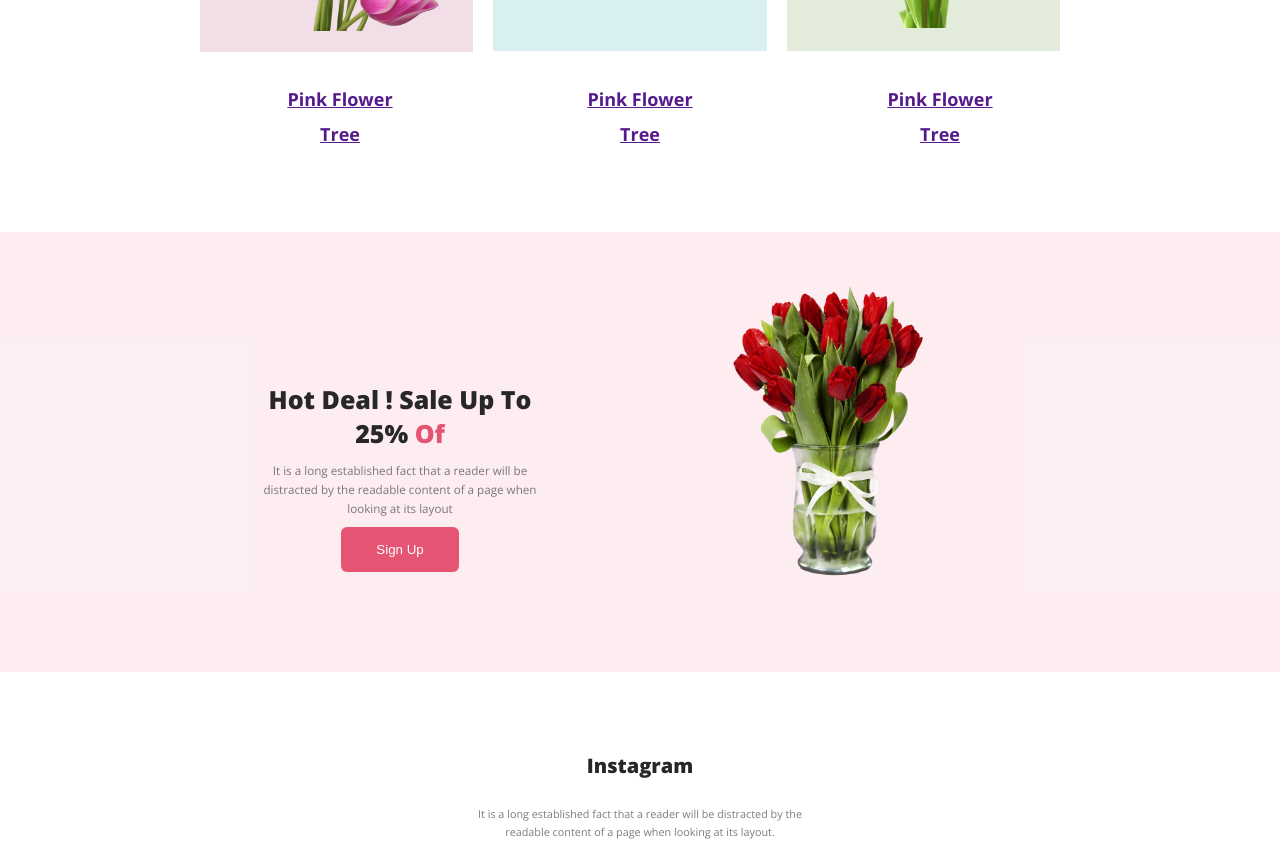
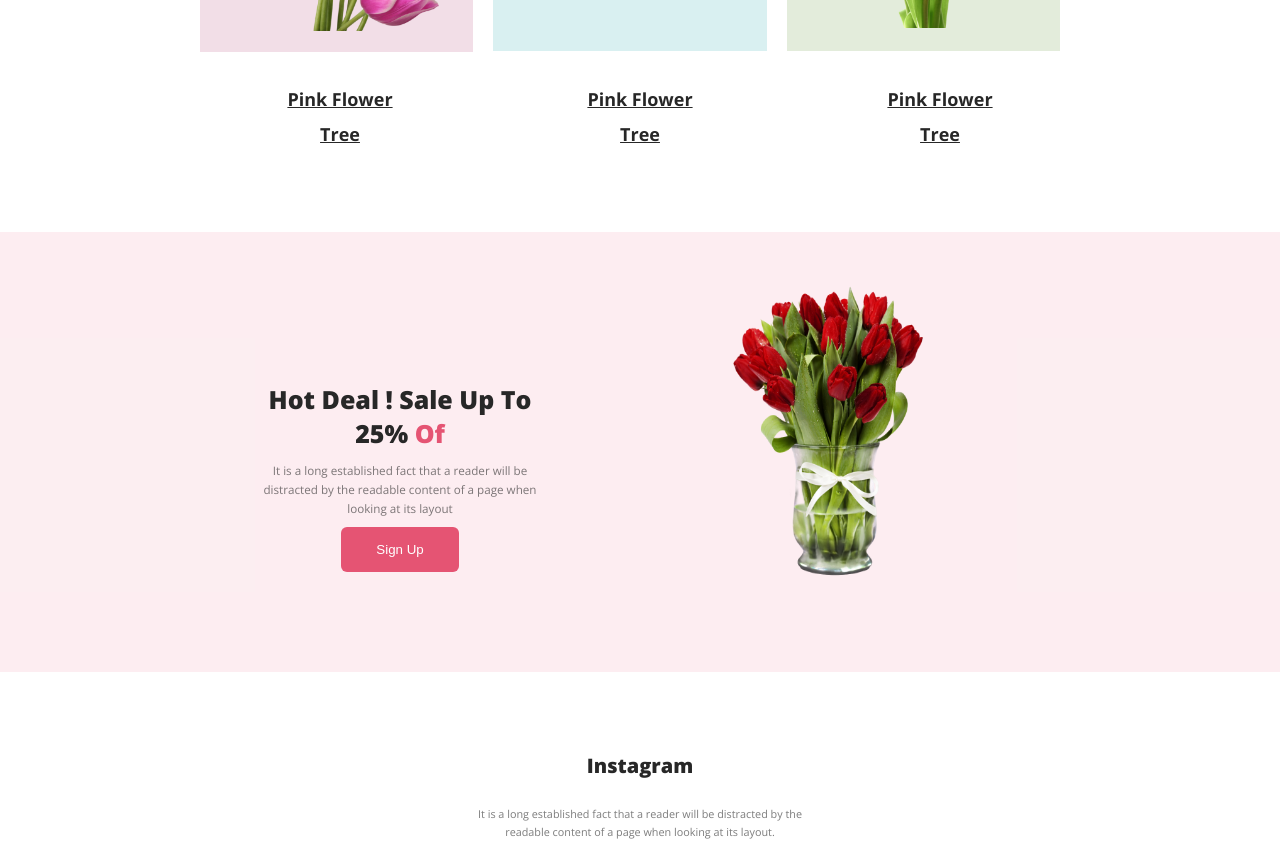
Before and after one commit to munna500362/1st-assaignment, a plain HTML site: page index.html in a window 1280 px wide. Shown: the part 1187-2054 px from the top of the page. Drawn offline with nearby package versions, Linux system fonts and the light colour scheme.

Commit message:
my git commit

```diff
--- a/index.html
+++ b/index.html
@@ -59,9 +59,9 @@
                 </div>
 
                 <div class="img-div-section">
-                    <li class="img-text1"><a href="">Pink Flower Tree</a></li>
-                    <li class="img-text2"><a href="">Pink Flower Tree</a></li>
-                    <li class="img-text3"><a href="">Pink Flower Tree</a></li>
+                    <li class="img-text1"><a class="text-img" href="">Pink Flower Tree</a></li>
+                    <li class="img-text2"><a class="text-img"  href="">Pink Flower Tree</a></li>
+                    <li class="img-text3"><a class="text-img"  href="">Pink Flower Tree</a></li>
 
 
                 </div>
--- a/style/style.css
+++ b/style/style.css
@@ -114,12 +114,16 @@ li{
 
 }
 .img-text1{
-    color: #272727;
+
     margin-right: 160px;
     text-align: center;
     font-size: 18px;
     font-weight: 700;
     line-height: 35px;
+}
+.text-img{
+    color: #272727;
+
 }
 .img-text2{
     color: #272727;
```
